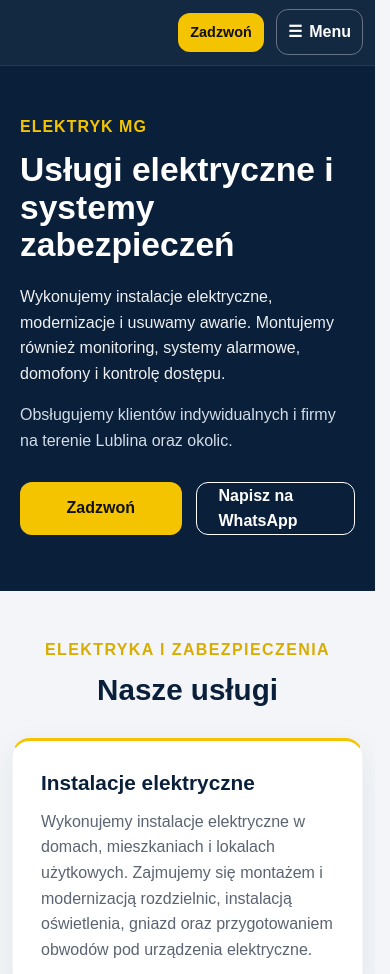
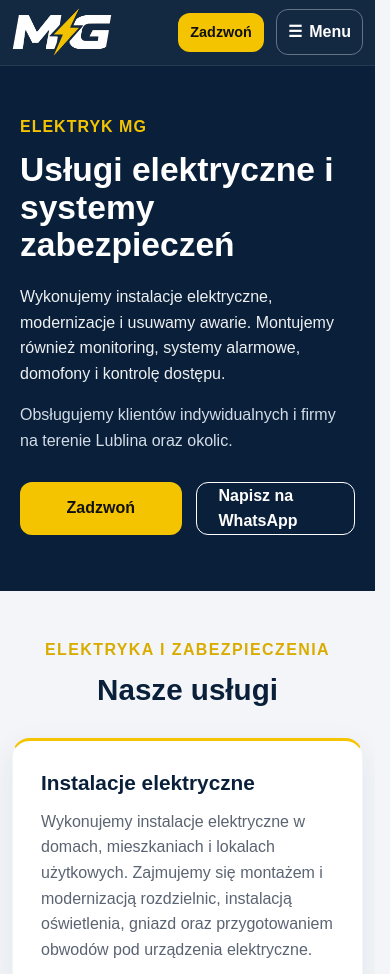
Before and after one commit to elektrykmg/elektrykmg, a plain HTML site: page index.html in a window 390 px wide. Shown: the top 974 px of the page. Drawn offline with Linux system fonts and the light colour scheme.

Commit message:
Fix inherited mobile logo height limit in approved V8 header

```diff
--- a/style.css
+++ b/style.css
@@ -908,7 +908,7 @@ html{scroll-padding-top:100px}
 
 /* Korekty po przeglądzie właściciela */
 .site-header .logo{display:block;position:relative;overflow:hidden;width:158px;height:76px;flex-shrink:0}
-.site-header .logo img{position:absolute;width:306px;height:204px;max-width:none;left:-74px;top:-64px}
+.site-header .logo img{position:absolute;width:306px;height:204px;max-width:none;max-height:none;left:-74px;top:-64px}
 .header-wrap{min-height:98px}
 .home-rebuilt .cta-section{background:#e9eef4;color:var(--navy-dark)}
 .home-rebuilt .cta-box h2{color:var(--navy-dark)}
```
